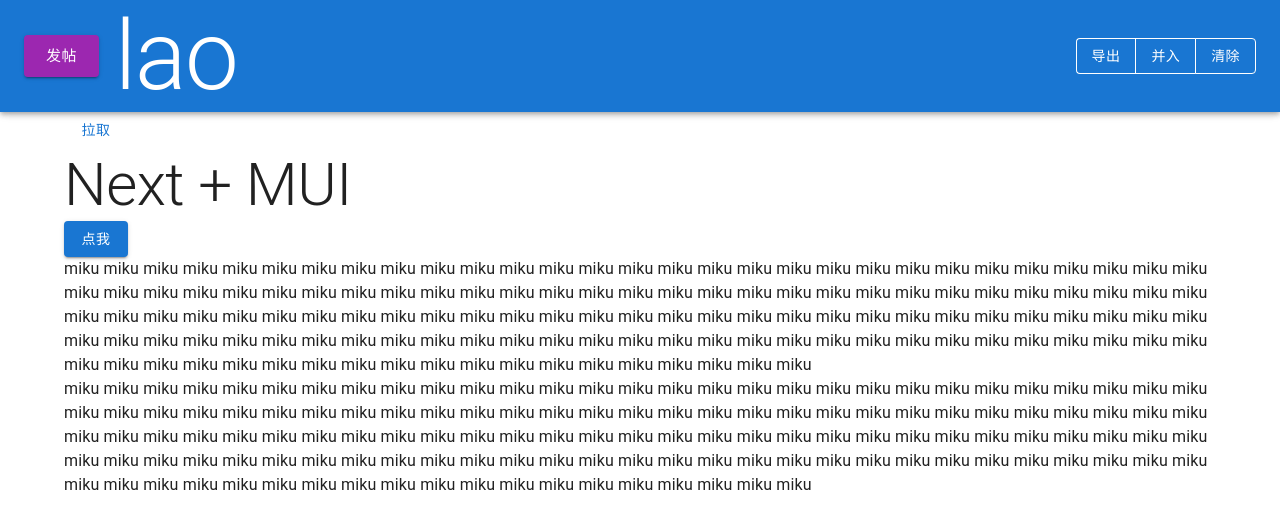
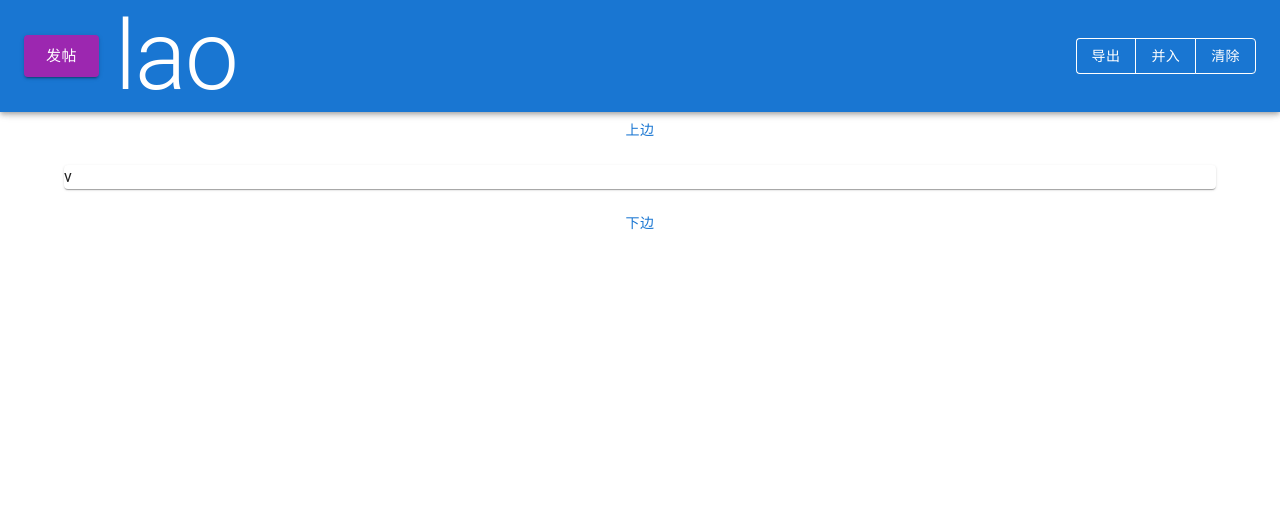
Before and after one commit to iamnottsh/test-next, a Next.js app: page / in a window 1280 px wide. Shown: the top 528 px of the page. Built offline with nearby package versions, Linux system fonts and the light colour scheme.

Commit message:
修复编辑器

```diff
--- a/Editor.tsx
+++ b/Editor.tsx
@@ -8,6 +8,7 @@
     Container,
     Drawer,
     Grid,
+    LinearProgress,
     TextField,
     ToggleButton,
     ToggleButtonGroup,
@@ -19,39 +20,38 @@
 import xss from "xss";
 
 interface EditorProps {
-    title: string,
+    title: string
     emit: (value: string) => Promise<void>
 }
 
-export default function Editor(props: EditorProps) {
-    const {title, emit} = props
+export default function Editor({title, emit}: EditorProps) {
     const [open, setOpen] = useState<boolean>(false)
     const [value, setValue] = useState<string>('')
-    const [disabled, setDisabled] = useState<boolean>(false)
+    const [sending, setSending] = useState<boolean>(false)
     const [show, setShow] = useState<'编辑' | '渲染' | '比较'>('比较')
     return <>
         <Button
             variant="contained"
             color="secondary"
             size="large"
-            sx={{mr: 2}}
             onClick={() => setOpen(true)}
         >
             {title}
         </Button>
         <Drawer anchor="bottom" open={open} onClose={() => {
-            if (!disabled) setOpen(false)
+            setOpen(false)
         }} keepMounted>
             <Container>
                 <Card elevation={10} sx={{mt: 8, mb: 8}}>
-                    <CardHeader title={<Typography variant="h2">{title}</Typography>}/>
-                    <CardActions>
+                    <CardHeader title={<Box display="flex" alignItems="center">
+                        <Button onClick={() => setOpen(false)}>关闭</Button>
+                        <Typography variant="h2" sx={{ml: 2, flexGrow: 1}}>{title}</Typography>
                         <ToggleButtonGroup value={show} exclusive onChange={(_, value) => setShow(value)}>
                             <ToggleButton value="编辑">编辑</ToggleButton>
                             <ToggleButton value="渲染">渲染</ToggleButton>
                             <ToggleButton value="比较">比较</ToggleButton>
                         </ToggleButtonGroup>
-                    </CardActions>
+                    </Box>}/>
                     <CardContent>
                         <Grid container maxHeight="50vh" overflow="scroll" columnSpacing={2}>
                             <Grid item xs={show === '编辑' ? 12 : show === '渲染' ? 0 : 6}>
@@ -74,27 +74,25 @@
                             </Grid>
                         </Grid>
                     </CardContent>
+                    {sending ? <LinearProgress/> :
                         <CardActions>
                             <Button variant="contained" color="secondary" size="large" onClick={() => {
                                 if (value.length > _limit) {
                                     alert(`不能多于${_limit}个字！`)
                                 }
-                            setDisabled(true)
+                                setSending(true)
                                 emit(value)
                                     .then(() => {
                                         setValue('')
                                         setOpen(false)
                                     })
                                     .finally(() => {
-                                    setDisabled(false)
+                                        setSending(false)
                                     })
-                        }} disabled={disabled}>
+                            }}>
                                 钦此
                             </Button>
-                        <Button onClick={() => setOpen(false)} disabled={disabled}>
-                            慢着
-                        </Button>
-                    </CardActions>
+                        </CardActions>}
                 </Card>
             </Container>
         </Drawer>
--- /dev/null
+++ b/Items.tsx
@@ -0,0 +1,40 @@
+import {MutableRefObject, ReactNode, useState} from "react";
+import {Button, Stack} from "@mui/material";
+
+interface ItemsProps {
+    upMore: MutableRefObject<(() => void) | undefined>
+    downMore: MutableRefObject<(() => void) | undefined>
+    onUpMore: () => Promise<void>
+    onDownMore: () => Promise<void>
+    list: ReactNode
+}
+
+export default function Items({upMore, downMore, onUpMore, onDownMore, list}: ItemsProps) {
+    const [onUp, setOnUp] = useState<boolean>(false)
+    const [onDown, setOnDown] = useState<boolean>(false)
+    return <Stack spacing={2}>
+        <Button ref={(ref) => {
+            if (ref) upMore.current = ref.click
+        }} onClick={() => {
+            setOnUp(true)
+            onUpMore()
+                .finally(() => {
+                    setOnUp(false)
+                })
+        }} disabled={onUp}>
+            上边
+        </Button>
+        {list}
+        <Button ref={(ref) => {
+            if (ref) downMore.current = ref.click
+        }} onClick={() => {
+            setOnDown(true)
+            onDownMore()
+                .finally(() => {
+                    setOnDown(false)
+                })
+        }} disabled={onDown}>
+            下边
+        </Button>
+    </Stack>
+}
--- a/pages/index.tsx
+++ b/pages/index.tsx
@@ -1,10 +1,11 @@
 import Head from 'next/head'
-import {AppBar, Badge, Button, ButtonGroup, Container, Toolbar, Typography} from "@mui/material";
-import {useState} from "react";
+import {AppBar, Button, ButtonGroup, Card, Container, Toolbar, Typography} from "@mui/material";
 import _call from "@/_call";
-import {clearKeys, exportKeys, importKeys, setKey} from "@/_laokey";
+import {clearKeys, exportKeys, getKey, importKeys, setKey} from "@/_laokey";
 import {nanoid} from "nanoid/async";
 import Editor from "@/Editor";
+import Items from "@/Items";
+import {useEffect, useRef, useState} from "react";
 
 function Bar() {
     return <Toolbar>
@@ -23,7 +24,7 @@
             await _call('create_topic', {id: await nanoid(), key, value})
             setKey(key, JSON.stringify(await crypto.subtle.exportKey('jwk', privateKey)))
         }}/>
-        <Typography variant="h1" sx={{flexGrow: 1}}>
+        <Typography variant="h1" sx={{ml: 2, flexGrow: 1}}>
             lao
         </Typography>
         <ButtonGroup variant="outlined" color="inherit" sx={{ml: 2}}>
@@ -50,7 +51,13 @@
 }
 
 export default function Home() {
-    const [counter, setCounter] = useState(0)
+    const [items, setItems] = useState<{ key: string, value: string, _id: string }[]>([])
+    const upMore = useRef<() => void>(), downMore = useRef<() => void>()
+    useEffect(() => {
+        setTimeout(() => {
+            setItems([{key: 'k', value: 'v', _id: 'i'}])
+        }, 1000)
+    }, [])
     return <>
         <Head>
             <title>lao</title>
@@ -63,46 +70,13 @@
         </AppBar>
         <Bar/>
         <Container component="main">
-            <Button onClick={async () => {
-                console.log(await _call('get_topics', {reverse: false}))
-            }}>
-                拉取
-            </Button>
-            <Typography variant="h2">
-                Next + MUI
-            </Typography>
-            <Badge badgeContent={counter} color="secondary">
-                <Button
-                    variant="contained"
-                    onClick={() => {
-                        setCounter(counter + 1)
-                    }}
-                >
-                    点我
-                </Button>
-            </Badge>
-            <Typography>
-                miku miku miku miku miku miku miku miku miku miku miku miku miku miku miku
-                miku miku miku miku miku miku miku miku miku miku miku miku miku miku miku
-                miku miku miku miku miku miku miku miku miku miku miku miku miku miku miku
-                miku miku miku miku miku miku miku miku miku miku miku miku miku miku miku
-                miku miku miku miku miku miku miku miku miku miku miku miku miku miku miku
-                miku miku miku miku miku miku miku miku miku miku miku miku miku miku miku
-                miku miku miku miku miku miku miku miku miku miku miku miku miku miku miku
-                miku miku miku miku miku miku miku miku miku miku miku miku miku miku miku
-                miku miku miku miku miku miku miku miku miku miku miku miku miku miku miku
-            </Typography>
-            <Typography>
-                miku miku miku miku miku miku miku miku miku miku miku miku miku miku miku
-                miku miku miku miku miku miku miku miku miku miku miku miku miku miku miku
-                miku miku miku miku miku miku miku miku miku miku miku miku miku miku miku
-                miku miku miku miku miku miku miku miku miku miku miku miku miku miku miku
-                miku miku miku miku miku miku miku miku miku miku miku miku miku miku miku
-                miku miku miku miku miku miku miku miku miku miku miku miku miku miku miku
-                miku miku miku miku miku miku miku miku miku miku miku miku miku miku miku
-                miku miku miku miku miku miku miku miku miku miku miku miku miku miku miku
-                miku miku miku miku miku miku miku miku miku miku miku miku miku miku miku
-            </Typography>
+            <Items upMore={upMore} downMore={downMore} onUpMore={async () => {
+
+            }} onDownMore={async () => {
+
+            }} list={items.map(({key, value, _id}) => <Card key={_id} sx={true ? {border: '5px solid primary.main'} : {}}>
+                {value}
+            </Card>)}/>
         </Container>
     </>
 }
```
Lines whose indentation alone changed are shown as unchanged.
